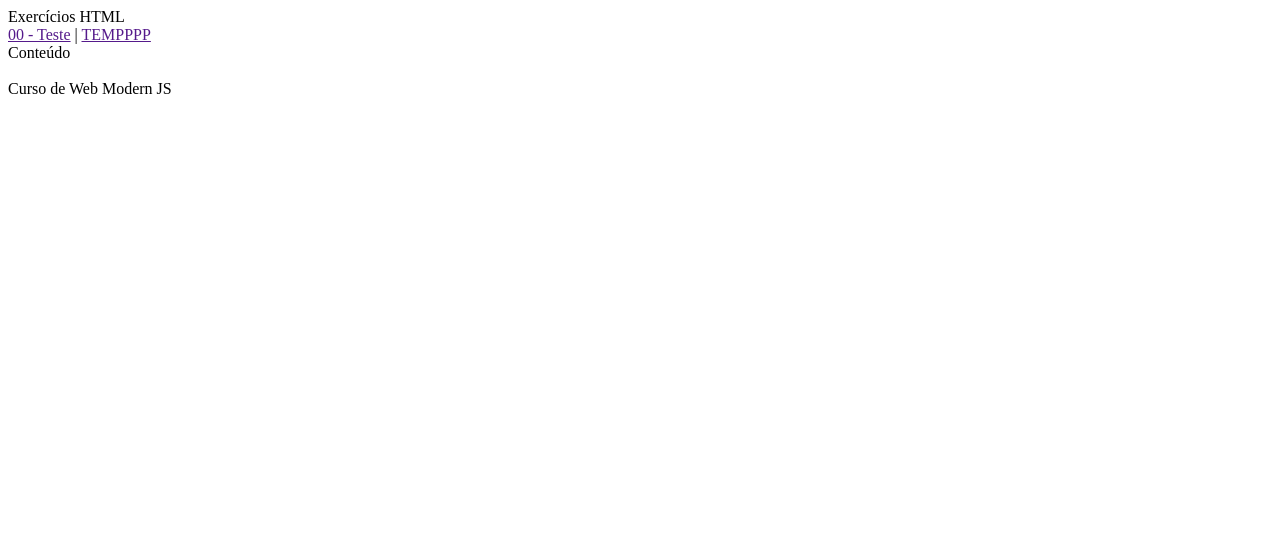
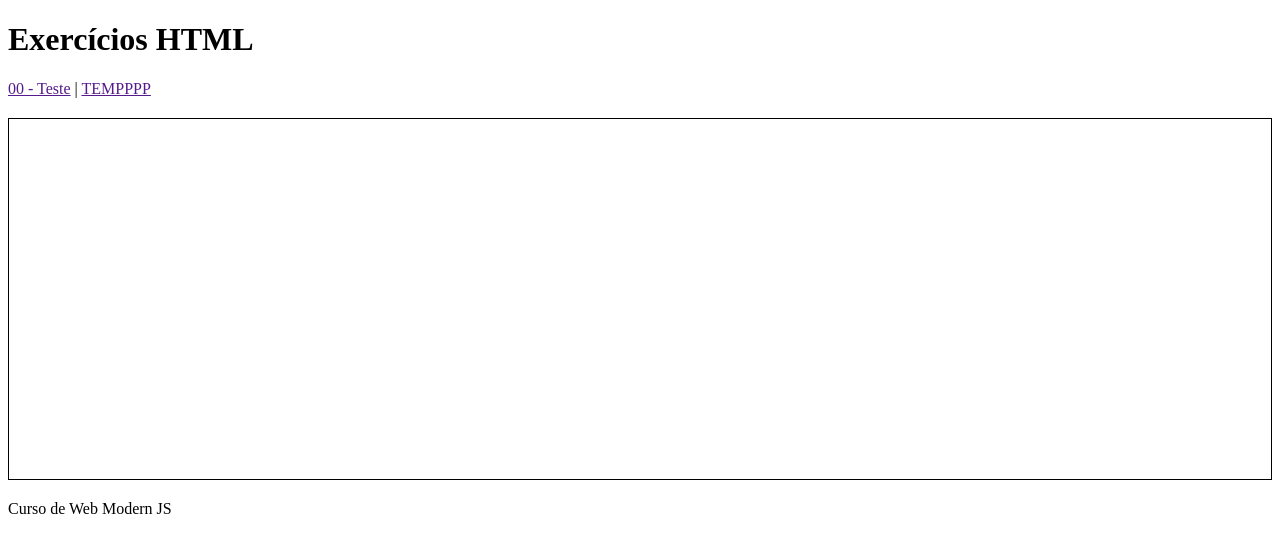
Before and after one commit to adlsz94/WebModernJs, a website: page html/index.html in a window 1280 px wide. Drawn offline with Linux system fonts and the light colour scheme.

Commit message:
added style

```diff
--- a/html/index.html
+++ b/html/index.html
@@ -7,21 +7,27 @@
     <meta name="viewport" content="width=device-width, initial-scale=1.0">
     <meta http-equiv="X-UA-Compatible" content="ie=edge">
     <title>Exercícios HTML</title>
+    <style>
+        #conteudo {
+            border: 1px solid #000;
+            min-height: 300px;
+            margin: 20px 0;
+            padding: 30px 0px;
+        }
+    </style>
 </head>
 
 <body>
     <header>
-        Exercícios HTML
+        <h1>Exercícios HTML</h1>
     </header>
     <nav>
         <a href vm-nav="exercicios/teste.html">00 - Teste</a> |
         <a href vm-nav="exercicios/temp.html">TEMPPPP</a>
     </nav>
     <section id="conteudo">
-        Conteúdo
     </section>
     <footer>
-        <br>
         Curso de Web Modern JS
     </footer>
     <script>
```
